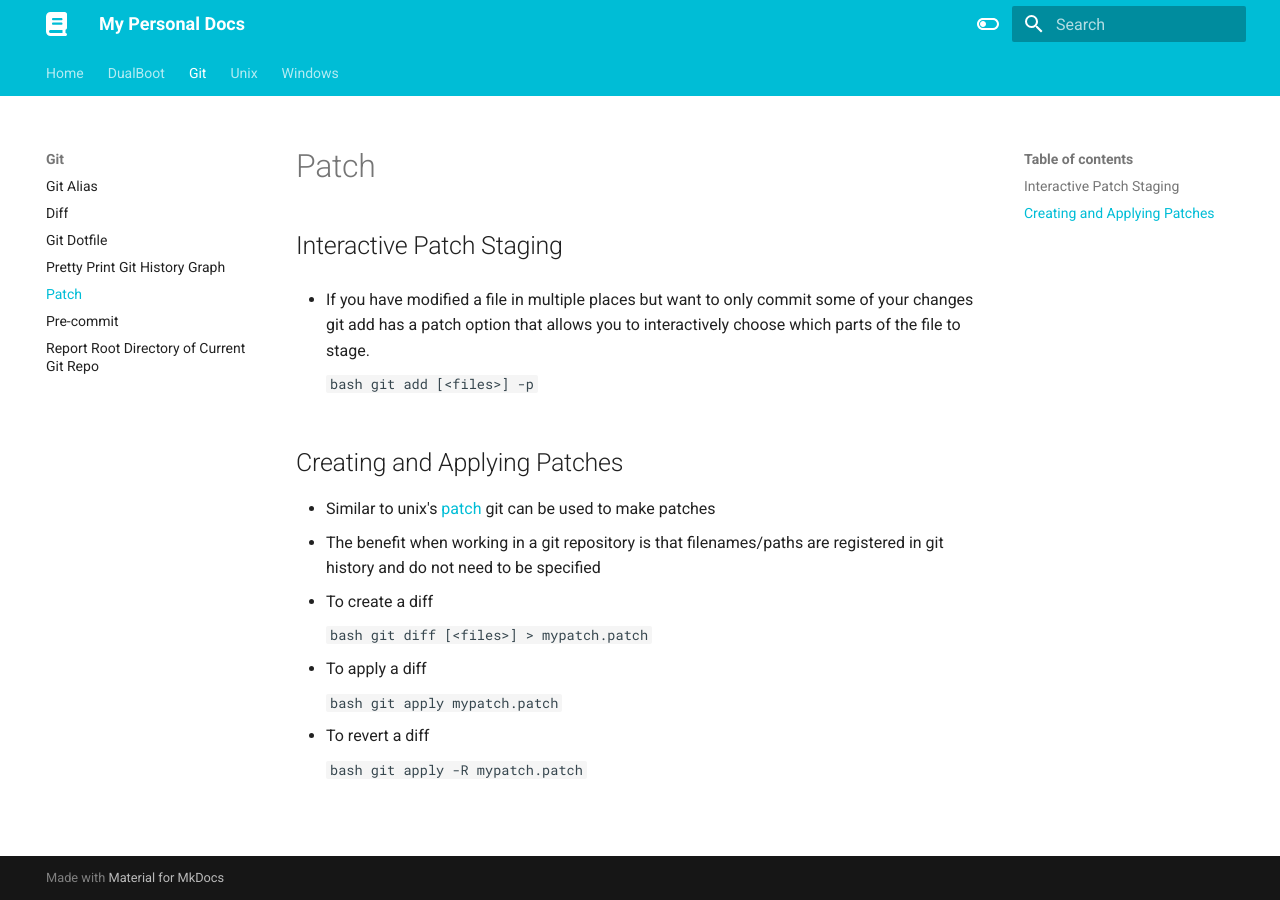
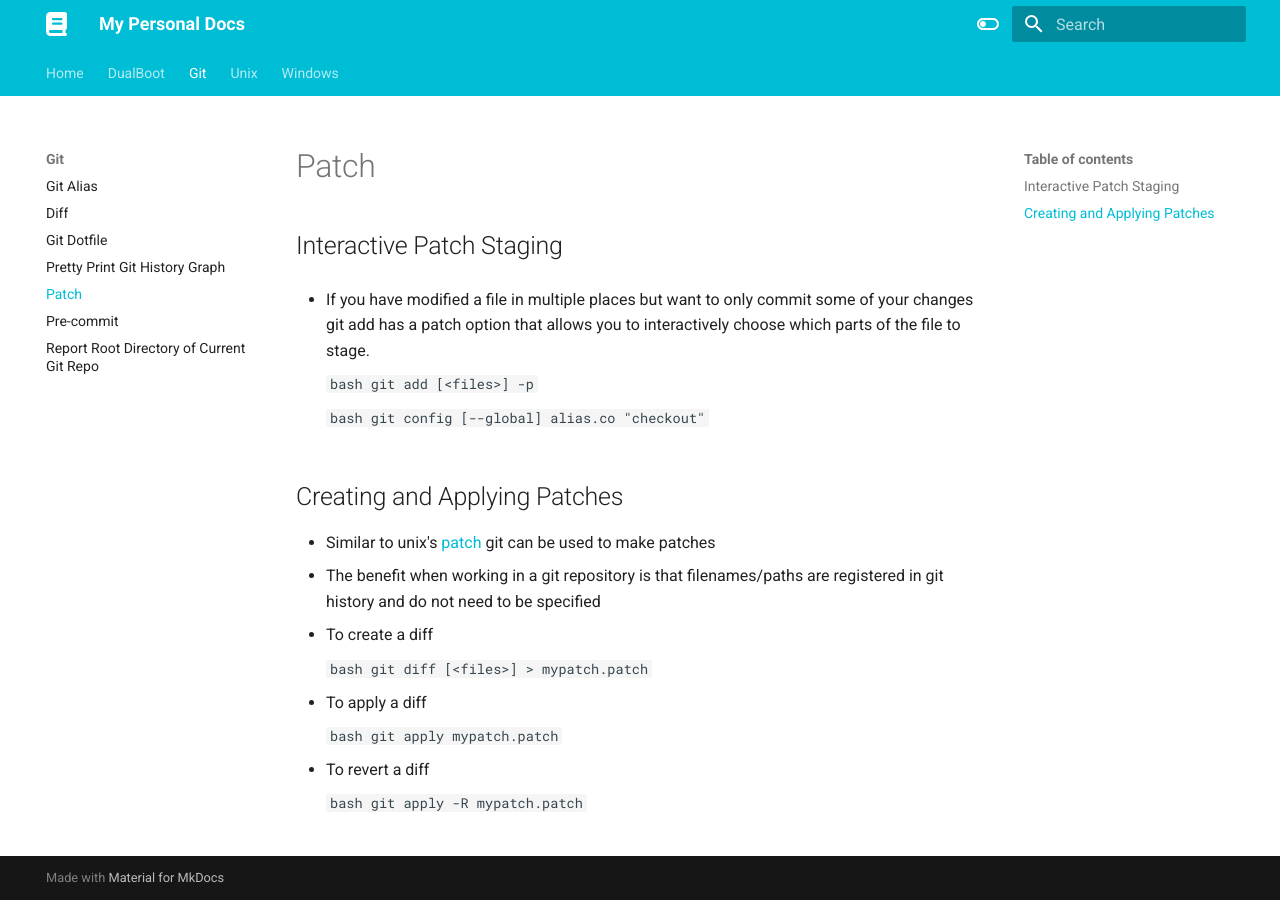
Before and after one commit to jwblangley/docs, an MkDocs documentation site: the page built from docs/Git/patch.md, in a window 1280 px wide. Built offline with MkDocs 1.6.1 and Material for MkDocs 9.7.7, drawn with Linux system fonts in a browser that asks for light colours.

Commit message:
Update patch.md

````diff
--- a/docs/Git/patch.md
+++ b/docs/Git/patch.md
@@ -4,8 +4,12 @@
 
 * If you have modified a file in multiple places but want to only commit some of your changes git add has a patch option that allows you to interactively choose which parts of the file to stage.
 
-    ``` bash
+    ```bash
     git add [<files>] -p
+    ```
+
+    ```bash
+    git config [--global] alias.co "checkout"
     ```
 
 ## Creating and Applying Patches
@@ -14,18 +18,18 @@
   * The benefit when working in a git repository is that filenames/paths are registered in git history and do not need to be specified
   * To create a diff
 
-      ``` bash
+      ```bash
       git diff [<files>] > mypatch.patch
       ```
 
   * To apply a diff
 
-      ``` bash
+      ```bash
       git apply mypatch.patch
       ```
 
   * To revert a diff
 
-      ``` bash
+      ```bash
       git apply -R mypatch.patch
       ```
````
